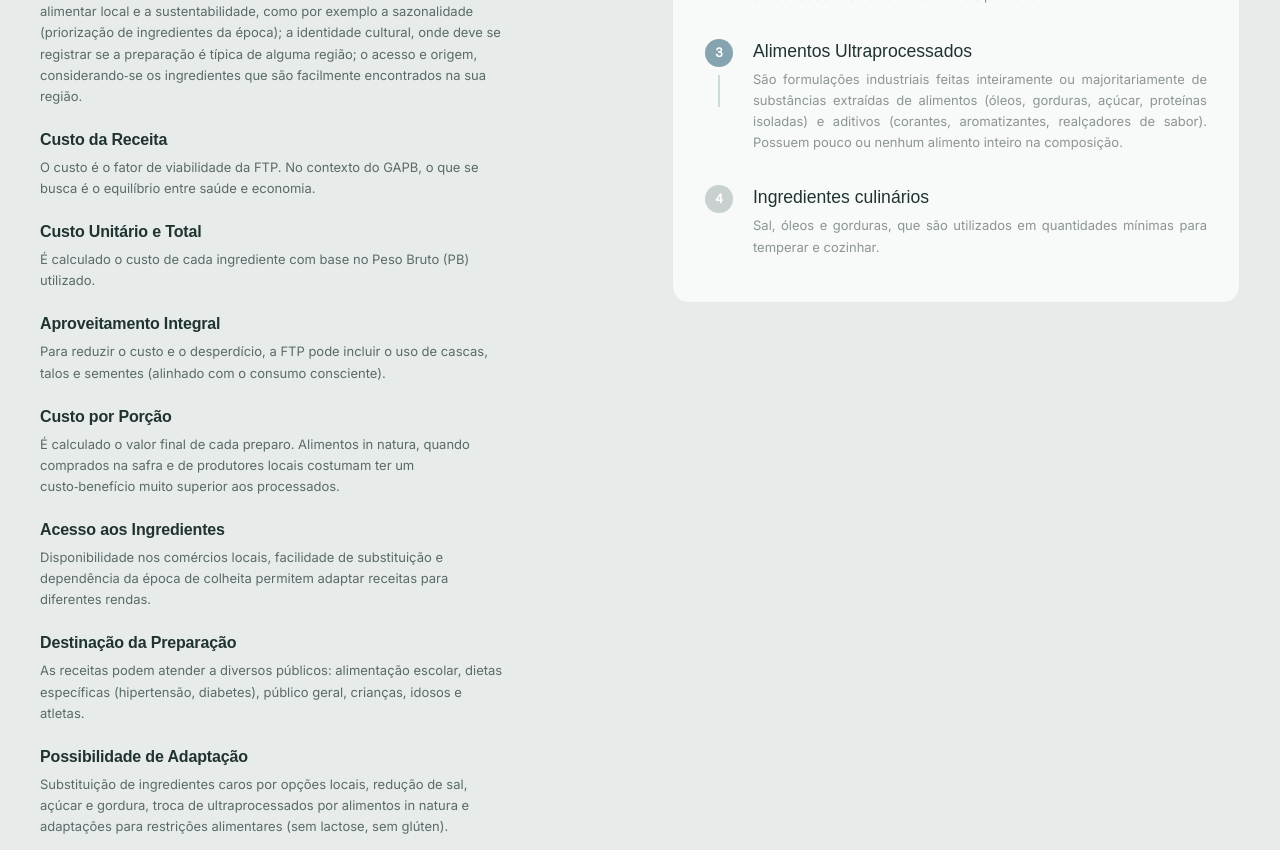
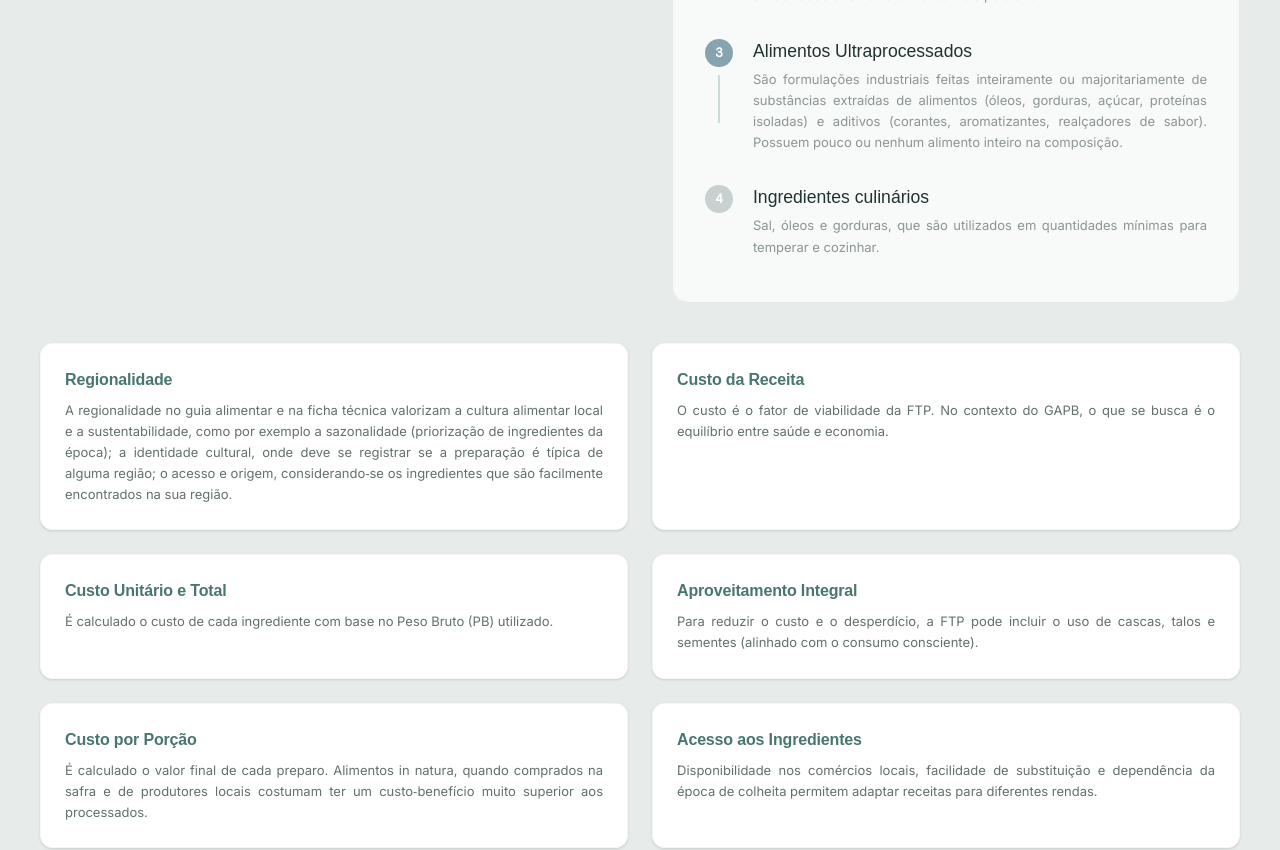
Before and after one commit to douglasnicida/mise-en-lab, a React (Vite) app: page /ficha-tecnica in a window 1280 px wide. Shown: the part 3300-4150 px from the top of the page. Built offline with nearby package versions, Linux system fonts and the light colour scheme; a web font is replaced by a local one.

Commit message:
feat: vercel compatibility and resource cards

```diff
--- a/src/pages/Contato.jsx
+++ b/src/pages/Contato.jsx
@@ -167,7 +167,7 @@ function NovaCard({ g, i }) {
           {g.num}
         </span>
         {i < gruposNOVA.length - 1 && (
-          <div className="mt-2 w-[2px] flex-1 min-h-8 bg-teal-200" />
+          <div className="mt-2 w-[2px] flex-1 min-h-12 bg-teal-200" />
         )}
       </div>
 
@@ -366,19 +366,6 @@ export default function FichaTecnica() {
                 Acessar o Guia Alimentar
                 <HiArrowUpRight className="text-xs transition-transform duration-300 group-hover:translate-x-0.5 group-hover:-translate-y-0.5" />
               </motion.a>
-
-              <div className="space-y-5">
-                {novaSubtopics.map((item, i) => (
-                  <motion.div
-                    key={item.title}
-                    custom={i} variants={rev} initial="hidden" whileInView="show" viewport={{ once: true }}
-                    className="font-inter text-[13px] text-dark/70 leading-relaxed"
-                  >
-                    <h4 className="font-pally text-[1rem] font-semibold text-dark mb-1">{item.title}</h4>
-                    <p>{item.text}</p>
-                  </motion.div>
-                ))}
-              </div>
             </div>
 
             {/* right — NOVA classification timeline */}
@@ -396,6 +383,18 @@ export default function FichaTecnica() {
               </motion.div>
             </div>
           </div>
+          <div className="grid grid-cols-1 md:grid-cols-2 gap-6 mt-10">
+                {novaSubtopics.map((item, i) => (
+                  <motion.div
+                    key={item.title}
+                    custom={i} variants={rev} initial="hidden" whileInView="show" viewport={{ once: true }}
+                    className="p-6 bg-white rounded-xl shadow-sm border border-linen-200 hover:shadow-md transition-shadow"
+                  >
+                    <h4 className="font-pally text-[1rem] font-semibold text-teal-600 mb-2">{item.title}</h4>
+                    <p className="font-inter text-[13px] text-dark/70 leading-relaxed text-justify">{item.text}</p>
+                  </motion.div>
+                ))}
+              </div>
         </div>
       </section>
 
```
Also changed, not shown: vercel.json (added).
